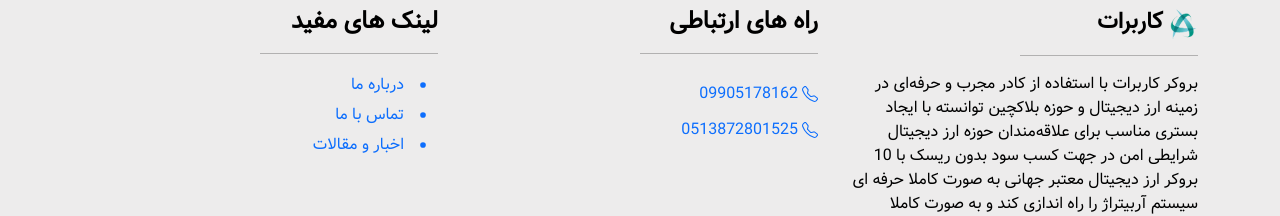
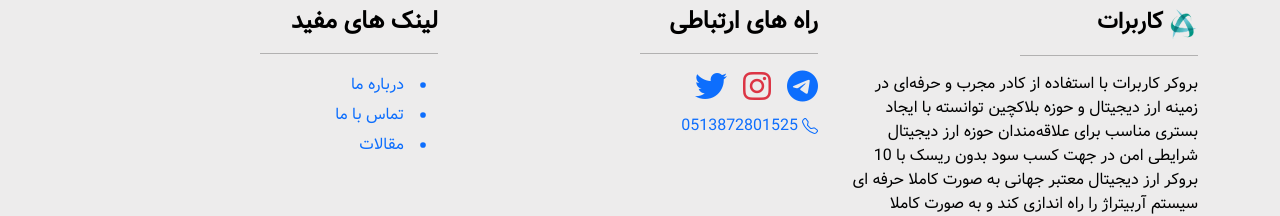
Before and after one commit to AminMehri/carberat, a Vue app in the folder frontend/: page /article/1 in a window 1280 px wide. Shown: the part 279-495 px from the top of the page. Built offline with nearby package versions, Linux system fonts and the light colour scheme; no server answers.

Commit message:
Add Share to Social Media

```diff
--- a/frontend/src/components/Footer.vue
+++ b/frontend/src/components/Footer.vue
@@ -19,15 +19,16 @@
           <div class="col-lg-4 my-4 my-md-0">
             <h4 class="fw-bold">راه های ارتباطی</h4>
             <hr class="w-50">
-            <a class="" href="tel:09905178162">
-              <svg xmlns="http://www.w3.org/2000/svg" width="16" height="16" fill="currentColor"
-                class="bi bi-telephone d-inline my-3" viewBox="0 0 16 16">
-                <path
-                  d="M3.654 1.328a.678.678 0 0 0-1.015-.063L1.605 2.3c-.483.484-.661 1.169-.45 1.77a17.568 17.568 0 0 0 4.168 6.608 17.569 17.569 0 0 0 6.608 4.168c.601.211 1.286.033 1.77-.45l1.034-1.034a.678.678 0 0 0-.063-1.015l-2.307-1.794a.678.678 0 0 0-.58-.122l-2.19.547a1.745 1.745 0 0 1-1.657-.459L5.482 8.062a1.745 1.745 0 0 1-.46-1.657l.548-2.19a.678.678 0 0 0-.122-.58L3.654 1.328zM1.884.511a1.745 1.745 0 0 1 2.612.163L6.29 2.98c.329.423.445.974.315 1.494l-.547 2.19a.678.678 0 0 0 .178.643l2.457 2.457a.678.678 0 0 0 .644.178l2.189-.547a1.745 1.745 0 0 1 1.494.315l2.306 1.794c.829.645.905 1.87.163 2.611l-1.034 1.034c-.74.74-1.846 1.065-2.877.702a18.634 18.634 0 0 1-7.01-4.42 18.634 18.634 0 0 1-4.42-7.009c-.362-1.03-.037-2.137.703-2.877L1.885.511z" />
-              </svg>
-              <p class="d-inline mx-1">09905178162</p>
+            <a href="https://t.me/carberat/" target="_blank">
+              <i class="fab fa-telegram fs-2"></i>
             </a>
-            <a class=" d-block" href="tel:0513872801525">
+            <a href="http://" target="_blank">
+              <i class="fab fa-instagram fs-2 mx-3 text-danger"></i>
+            </a>
+            <a href="http://" target="_blank">
+              <i class="fab fa-twitter fs-2"></i>
+            </a>
+            <a class="my-2 d-block" href="tel:0513872801525">
               <svg xmlns="http://www.w3.org/2000/svg" width="16" height="16" fill="currentColor"
                 class="bi bi-telephone d-inline" viewBox="0 0 16 16">
                 <path
@@ -40,27 +41,27 @@
           <div class="col-lg-4">
             <h4 class="fw-bold">لینک های مفید</h4>
             <hr class="w-50">
-            <a class=" d-block" href="#">
+            <router-link class="d-block" to="/about">
               <svg xmlns="http://www.w3.org/2000/svg" width="30" height="30" fill="currentColor" class="bi bi-dot"
                 viewBox="0 0 16 16">
                 <path d="M8 9.5a1.5 1.5 0 1 0 0-3 1.5 1.5 0 0 0 0 3z" />
               </svg>
               <p class="d-inline mx-1">درباره ما</p>
-            </a>
-            <a class=" d-block" href="#">
+            </router-link>
+            <router-link class="d-block" to="/contact">
               <svg xmlns="http://www.w3.org/2000/svg" width="30" height="30" fill="currentColor" class="bi bi-dot"
                 viewBox="0 0 16 16">
                 <path d="M8 9.5a1.5 1.5 0 1 0 0-3 1.5 1.5 0 0 0 0 3z" />
               </svg>
-              <p class="d-inline mx-1 ">تماس با ما</p>
-            </a>
-            <a class=" d-block" href="#">
+              <p class="d-inline mx-1">تماس با ما</p>
+            </router-link>
+            <router-link class="d-block" to="/articles">
               <svg xmlns="http://www.w3.org/2000/svg" width="30" height="30" fill="currentColor" class="bi bi-dot"
                 viewBox="0 0 16 16">
                 <path d="M8 9.5a1.5 1.5 0 1 0 0-3 1.5 1.5 0 0 0 0 3z" />
               </svg>
-              <p class="d-inline mx-1">اخبار و مقالات</p>
-            </a>
+              <p class="d-inline mx-1">مقالات</p>
+            </router-link>
           </div>
 
         </div>
--- a/frontend/src/views/SingleArticleView.vue
+++ b/frontend/src/views/SingleArticleView.vue
@@ -44,6 +44,17 @@
 						<h1 class="bold">{{ art.title }}</h1>
 						<hr class="w-50 ms-auto">
 						<p class="lh-lg" v-html="art.content"></p>
+
+            <div class="border p-4">
+              <p class="my-0">:اشتراک گذاری در</p>
+              <a :href="`https://t.me/share/url?url=https://carberat.com/article/${slug}&text=${art.title}`" target="_blank">
+                <i class="fab fa-telegram fs-2"></i>
+              </a>
+
+              <a :href="`http://twitter.com/share?text=${art.title}&url=https://carberat.com/article/${slug}`" target="_blank">
+                <i class="fab fa-twitter fs-2 mx-2"></i>
+              </a>
+            </div>
 					</div>
 
 				</div>
@@ -119,7 +130,8 @@ export default {
 			articlesData,
 			getArticleData,
 			loadingCard,
-			macLoading
+			macLoading,
+      slug
 		}
 	}
 }
```
